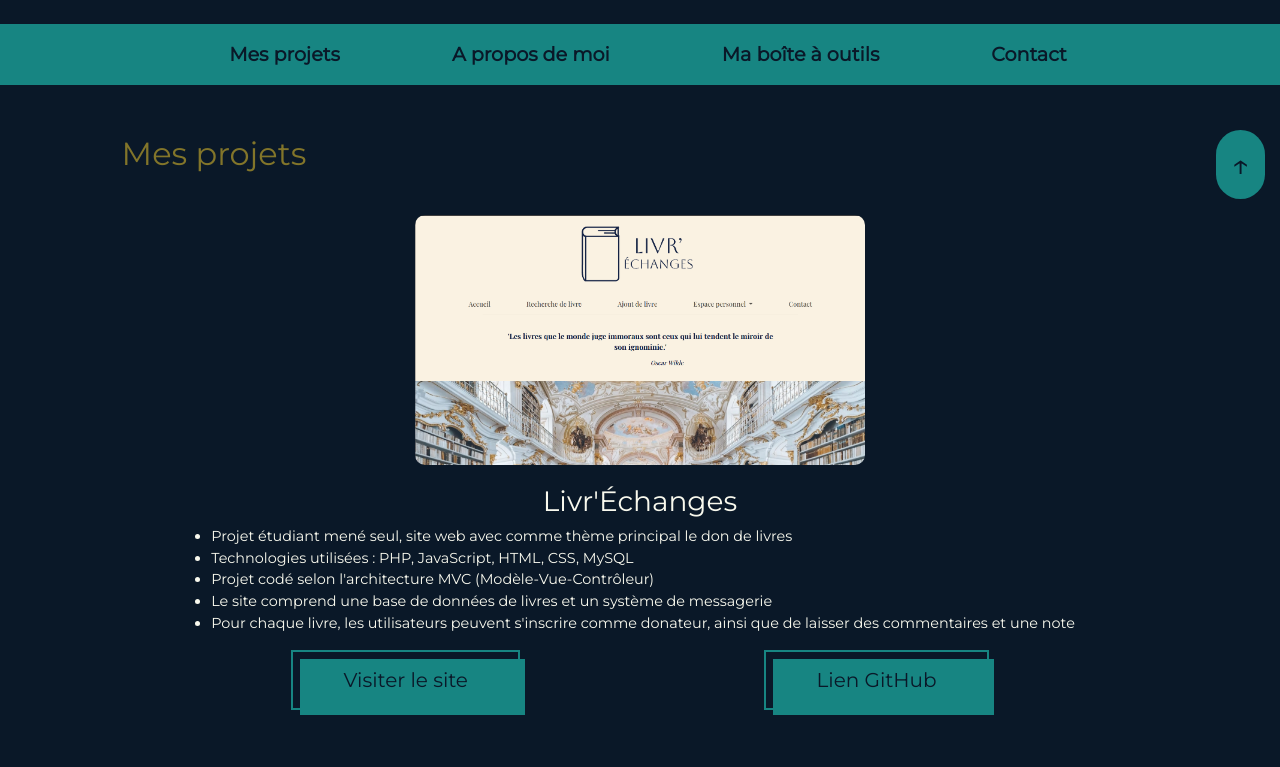
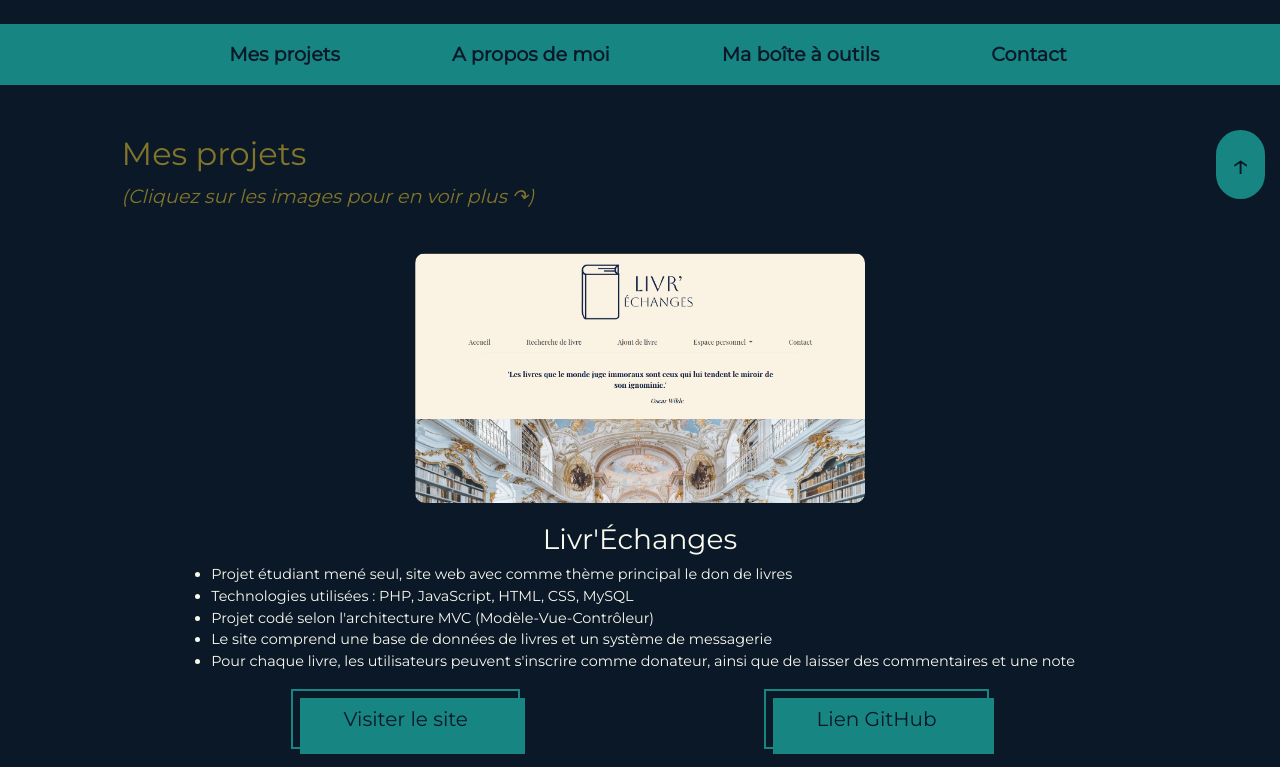
Before and after one commit to benoit-77/portfolio, a website: page index.html in a window 1280 px wide. Shown: the part 720-1487 px from the top of the page. Drawn offline with nearby package versions, Linux system fonts and the light colour scheme.

Commit message:
add click me line for carousels

```diff
--- a/assets/css/style.css
+++ b/assets/css/style.css
@@ -35,6 +35,12 @@ h2 {
     color: #82752A !important;
     margin-bottom: 1.3em !important;
     margin-left: 5%;
+}
+
+.clickForCarousel {
+    color: #82752A !important;
+    font-size: 0.6em;
+    font-style: italic;
 }
 
 .imgHeader {
--- a/index.html
+++ b/index.html
@@ -63,7 +63,8 @@
 
     <section id="projects">
 
-      <h2>Mes projets</h2>
+      <h2>Mes projets
+      </br><span class="clickForCarousel">(Cliquez sur les images pour en voir plus &#x21B7;)</span></h2>
 
       <div class="projects1" data-aos="fade-left">
 
```
